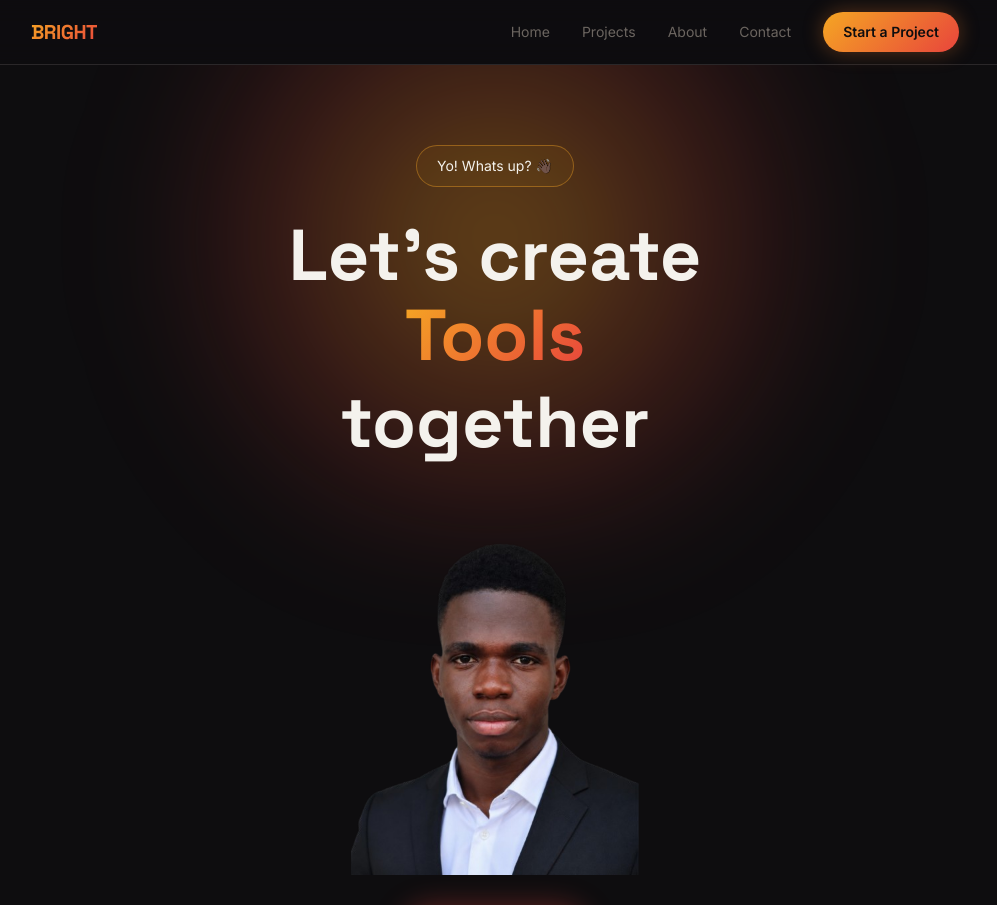
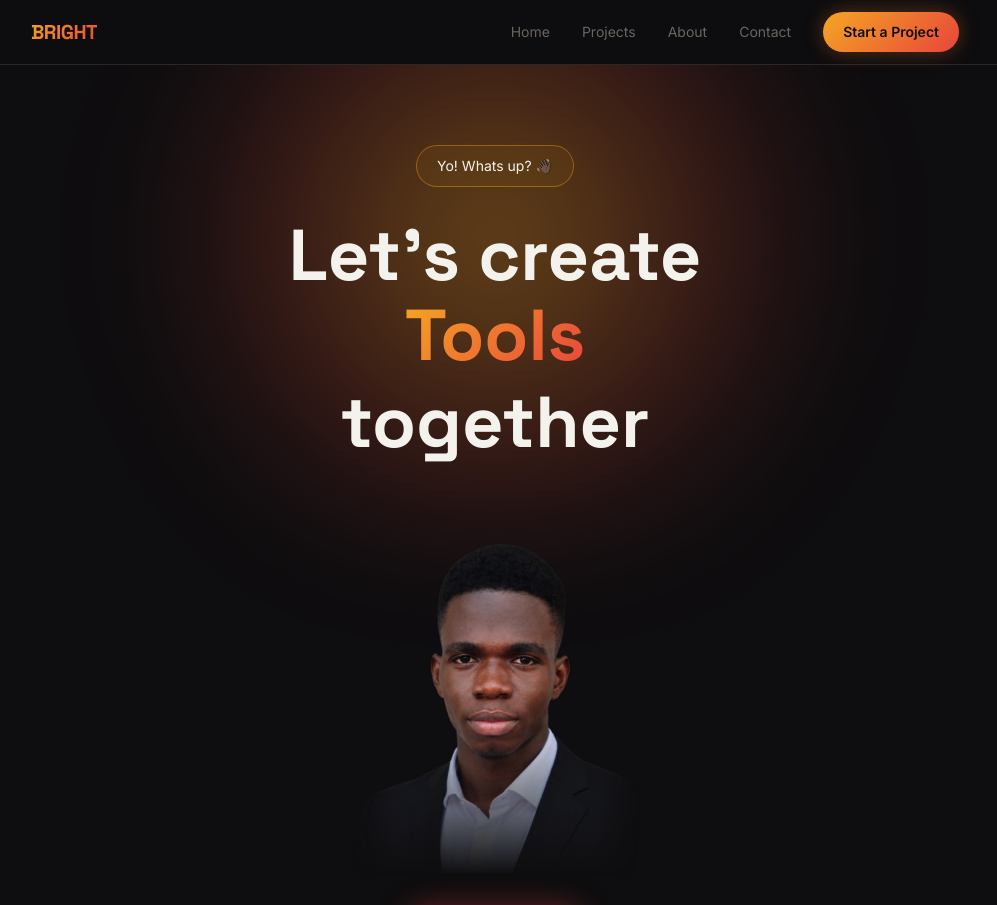
Before and after one commit to ImperioKDB/Bright.ng, a Next.js app: page / in a window 1280 px wide. Shown: the top 905 px of the page, without its empty margins (145-1142 px from the left). Built offline with nearby package versions, Linux system fonts and the light colour scheme.

Commit message:
Add CSS mask-image gradient so photo edges fade into page background

```diff
--- a/components/Hero.tsx
+++ b/components/Hero.tsx
@@ -42,12 +42,20 @@ export default function Hero() {
           <span className="text-text">together</span>
         </h1>
 
-        <div className="w-56 md:w-72 mb-8">
+        <div className="relative w-56 md:w-72 mb-8">
           {/* eslint-disable-next-line @next/next/no-img-element */}
           <img
             src="/assets/profile.png"
             alt="Bright"
             className="w-full h-auto object-contain"
+            style={{
+              maskImage:
+                "linear-gradient(to bottom, black 60%, transparent 100%), linear-gradient(to right, transparent 0%, black 15%, black 85%, transparent 100%)",
+              maskComposite: "intersect",
+              WebkitMaskImage:
+                "linear-gradient(to bottom, black 60%, transparent 100%), linear-gradient(to right, transparent 0%, black 15%, black 85%, transparent 100%)",
+              WebkitMaskComposite: "source-in",
+            }}
             onError={(e) => {
               (e.target as HTMLImageElement).style.display = "none";
             }}
```
